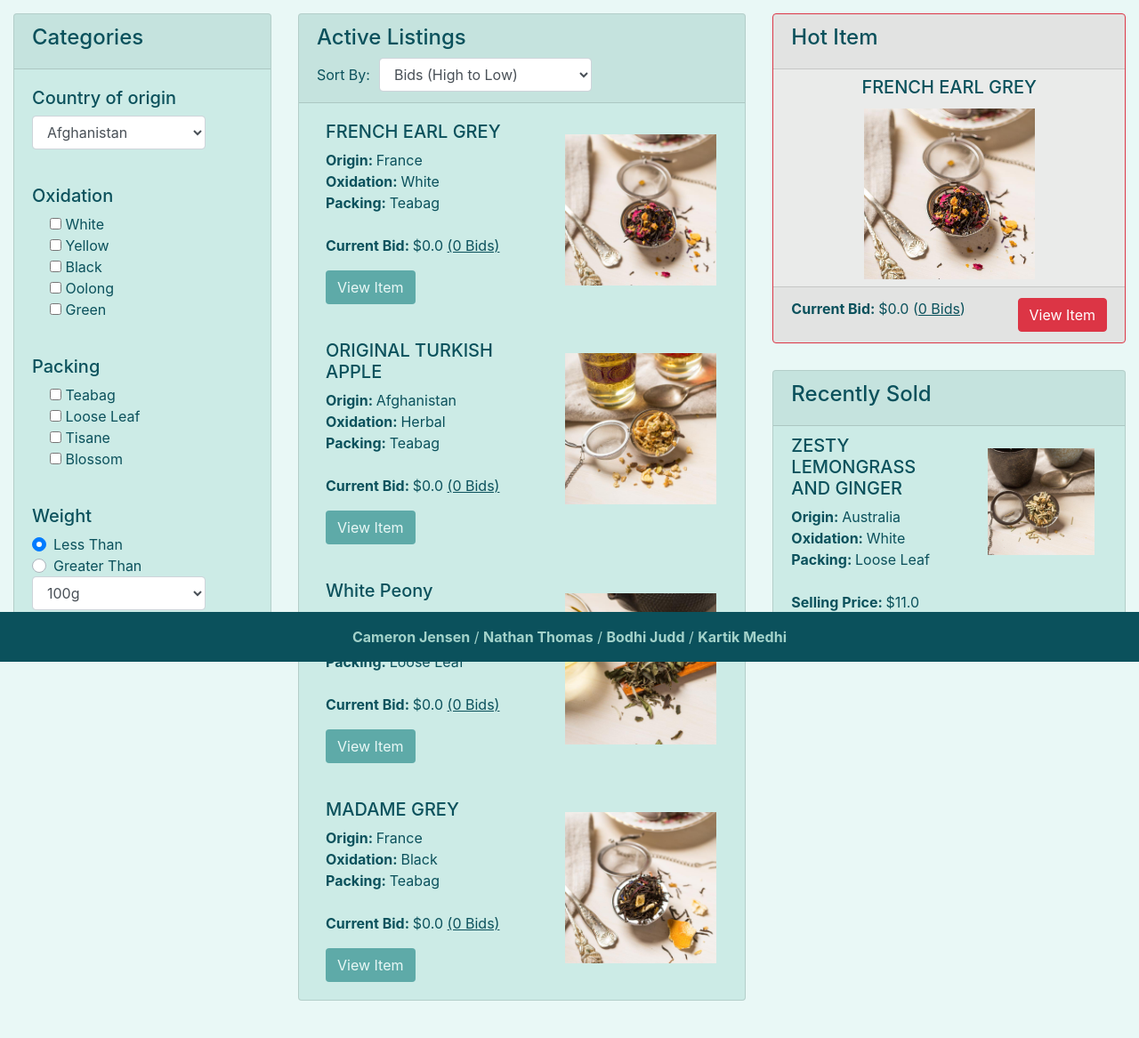
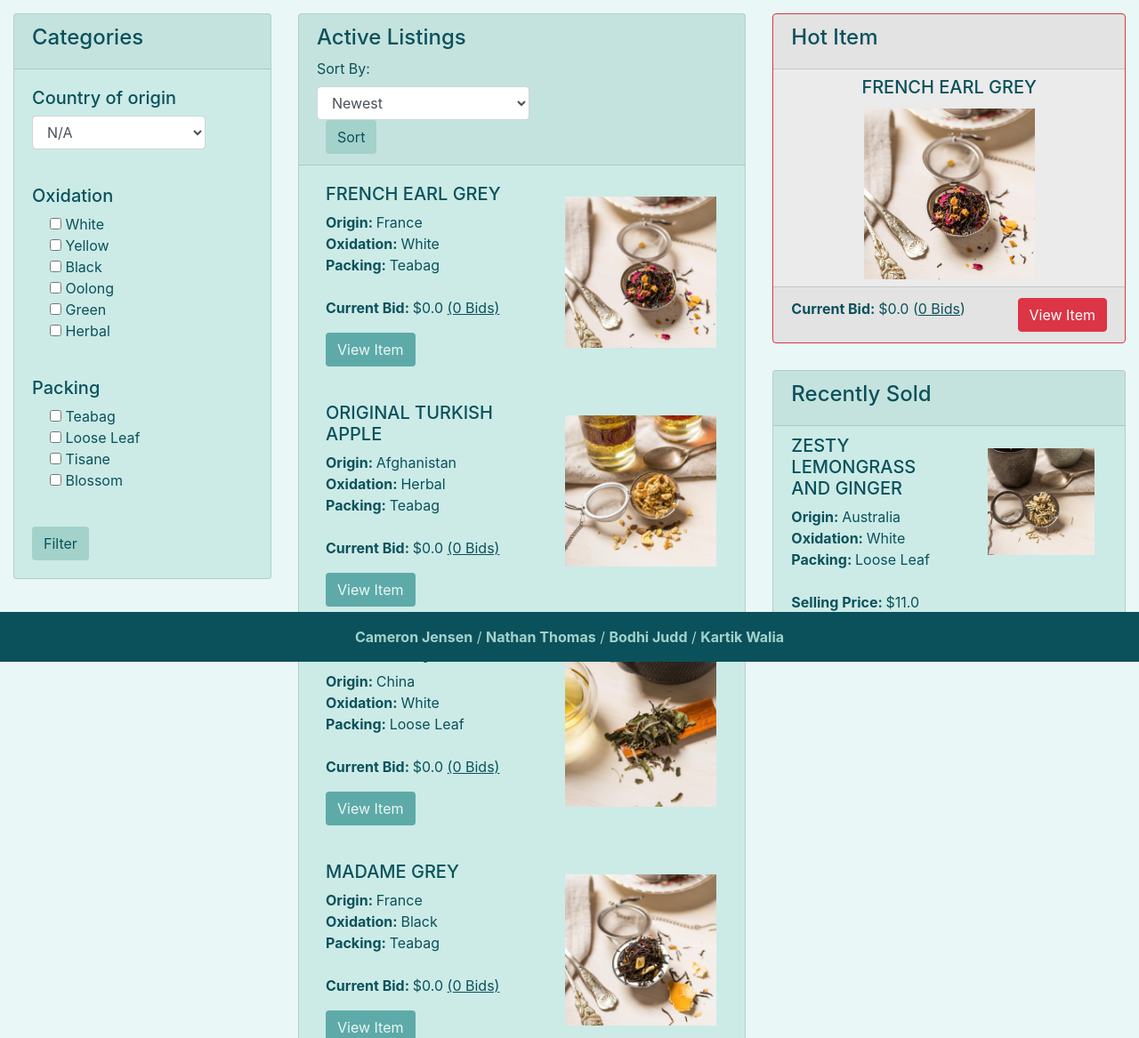
Before and after one commit to BlackIsBlack/teahouse-auctions, a Flask app: page / in a window 1280 px wide. Shown: the part 56-1223 px from the top of the page at 89% size. Run offline with Flask 2, Linux system fonts and the light colour scheme; data comes from the database, SQL or seed files in the repository; both versions use the stored data as it was after the commit; some libraries are stand-ins or nearby versions.

Commit message:
Added index page filtering & sorting. Code commenting

```diff
--- a/auction/templates/base.html
+++ b/auction/templates/base.html
@@ -65,7 +65,7 @@
 
     <div style="height:60px;"></div>
     <footer class="footer" style="bottom: 0px; position:fixed;width: 100%;">
-        <div class="footbar text-center py-3"><b>Cameron Jensen</b> / <b>Nathan Thomas</b> / <b>Bodhi Judd</b> / <b>Kartik Medhi</b>
+        <div class="footbar text-center py-3"><b>Cameron Jensen</b> / <b>Nathan Thomas</b> / <b>Bodhi Judd</b> / <b>Kartik Walia</b>
         </div>
     </footer>
     <!-- Optional JavaScript -->
--- a/auction/templates/index.html
+++ b/auction/templates/index.html
@@ -13,7 +13,8 @@
                                 <div class="card-body">
                                     <h5>Country of origin</h5>
                                     <select id="originInput" name="originInput" class="form-control">
-                                        <option value="Afganistan">Afghanistan</option>
+                                        <option value="null">N/A</option>
+                                        <option value="Afghanistan">Afghanistan</option>
                                         <option value="Albania">Albania</option>
                                         <option value="Algeria">Algeria</option>
                                         <option value="American Samoa">American Samoa</option>
@@ -267,26 +268,29 @@
                             <article class="card-group-item">
                                 <div class="card-body">
                                     <h5>Oxidation</h5>
-
                                     <div class="formCheck">
-                                        <input type="checkbox" id="WhiteFilter">
+                                        <input type="checkbox" name="White" id="WhiteFilter">
                                         <label class="form-check-label" for="WhiteFilter">White</label>
                                     </div>
                                     <div class="formCheck">
-                                        <input type="checkbox" id="YellowFilter">
+                                        <input type="checkbox" name="Yellow" id="YellowFilter">
                                         <label class="form-check-label" for="YellowFilter">Yellow</label>
                                     </div>
                                     <div class="formCheck">
-                                        <input type="checkbox" id="BlackFilter">
+                                        <input type="checkbox" name="Black" id="BlackFilter">
                                         <label class="form-check-label" for="BlackFilter">Black</label>
                                     </div>
                                     <div class="formCheck">
-                                        <input type="checkbox" id="OolongFilter">
+                                        <input type="checkbox" name="Oolong" id="OolongFilter">
                                         <label class="form-check-label" for="OolongFilter">Oolong</label>
                                     </div>
                                     <div class="formCheck">
-                                        <input type="checkbox" id="GreenFilter">
+                                        <input type="checkbox" name="Green" id="GreenFilter">
                                         <label class="form-check-label" for="GreenFilter">Green</label>
+                                    </div>
+                                    <div class="formCheck">
+                                        <input type="checkbox" name="Herbal" id="HerbalFilter">
+                                        <label class="form-check-label" for="HerbalFilter">Herbal</label>
                                     </div>
                                 </div>
                             </article>
@@ -298,52 +302,33 @@
                                     <h5>Packing</h5>
 
                                     <div class="formCheck">
-                                        <input type="checkbox" name="teabagFilter" id="bagFilter">
+                                        <input type="checkbox" name="Teabag" id="bagFilter">
                                         <label class="form-check-label" for="bagFilter">Teabag</label>
                                     </div>
                                     <div class="formCheck">
-                                        <input type="checkbox" name="looseleafFilter" id="looseFilter">
+                                        <input type="checkbox" name="Loose Leaf" id="looseFilter">
                                         <label class="form-check-label" for="looseFilter">Loose Leaf</label>
                                     </div>
                                     <div class="formCheck">
-                                        <input type="checkbox" name="tisaneFilter" id="TisaneFilter">
+                                        <input type="checkbox" name="Tisane" id="TisaneFilter">
                                         <label class="form-check-label" for="TisaneFilter">Tisane</label>
                                     </div>
                                     <div class="formCheck">
-                                        <input type="checkbox" name="teabagFilter" id="BlossomFilter">
+                                        <input type="checkbox" name="Blossom" id="BlossomFilter">
                                         <label class="form-check-label" for="BlossomFilter">Blossom</label>
                                     </div>
                                 </div>
+
                             </article>
-                        </div>
-                        <div class="col-lg-10">
                             <article class="card-group-item">
                                 <div class="card-body">
-                                    <h5>Weight</h5>
-                                    <div class="custom-control custom-radio">
-                                        <input type="radio" id="customRadio1" name="ltFilter" checked class="custom-control-input">
-                                        <label class="custom-control-label" for="customRadio1">Less Than</label>
-                                    </div>
-                                    <div class="custom-control custom-radio">
-                                        <input type="radio" id="customRadio2" name="gtFilter" class="custom-control-input">
-                                        <label class="custom-control-label" for="customRadio2">Greater Than</label>
-                                    </div>
-                                    <select id="weightFilter" name="weightFilter" class="form-control">
-                                        <option>100g</option>
-                                        <option>250g</option>
-                                        <option>500g</option>
-                                        <option>750g</option>
-                                        <option>1kg</option>
-                                        <option>2kg</option>
-                                        <option>3kg</option>
-                                    </select>
-
+                            <input type="submit" class="btn btn-default" value="Filter">
                                 </div>
                             </article>
                         </div>
+
                     </div>
-                    <input type="submit" value="Filter">
-                </form>
+
 
             </div>
             <div style="height: 30px;"></div>
@@ -353,15 +338,16 @@
             <div class="listing card">
                 <div class="card-header">
                     <h4>Active Listings </h4>
-                    <form class="form-inline">
                         <label style="padding-right:10px;" for="sortBy">Sort By:</label>
                         <select style="width: auto" id="sortBy" name="sortBy" class="form-control">
-                            <option value="1">Bids (High to Low)</option>
-                            <option value="2">Bids (Low to High)</option>
-                            <option value="3">Current Bid (High to Low)</option>
-                            <option value="4">Current Bid (Low to High)</option>
-                            <option value="5">New</option>
+                            <option value="1">Newest</option>
+                            <option value="2">Oldest</option>
+                            <option value="3">Total Bids (High to Low)</option>
+                            <option value="4">Total Bids (Low to High)</option>
+                            <option value="5">Current Bid (High to Low)</option>
+                            <option value="6">Current Bid (Low to High)</option>
                         </select>
+                        <input style = "margin-left:10px;" type="submit" class="btn btn-default" value="Sort">
 
                     </form>
                 </div>
--- a/auction/views.py
+++ b/auction/views.py
@@ -1,14 +1,25 @@
 from flask import Blueprint, render_template, request
-from sqlalchemy import desc
+from sqlalchemy import desc, asc
 from .models import auctionListing, Watchlist
 from flask_login import login_required, current_user
+from .submitFields import getURLParams, getSortOrder
 bp = Blueprint('main', __name__)
 
 
 @bp.route('/')
 def index():
-    auctionItems = auctionListing.query.filter_by(bid_status = 1).order_by(desc(auctionListing.start_time))
-    hotItem = auctionItems.filter_by(bid_status = 1).order_by(desc(auctionListing.total_bids)).first()
+    # Gets a list of all auction items that are currently active
+    allActives = auctionListing.query.filter_by(bid_status = 1).order_by(desc(auctionListing.start_time))
+
+    # If there are any URL parameters for filtering, run the getURLParams function to create a new filtering query.
+    if(len(request.args)>0):
+        auctionItems = eval(f"auctionListing.query.filter_by(bid_status = 1){getURLParams(request)}.order_by({getSortOrder(request)})")
+    # If not, use the normal query
+    else:
+        auctionItems = allActives
+    # A hot item is selected by choosing the active item that has the most bids.
+    hotItem = allActives.filter_by(bid_status = 1).order_by(desc(auctionListing.total_bids)).first()
+    # Recently sold grabs the most recent auction with a non zero selling price
     recentlySold = auctionListing.query.filter(auctionListing.current_bid != 0).filter_by(bid_status = 0).order_by(desc(auctionListing.end_time)).first()
 
     return render_template('index.html', items = auctionItems, hotItem = hotItem, recentlySold = recentlySold)
@@ -16,16 +27,21 @@ def index():
 @bp.route('/watchlist')
 @login_required
 def watchlist():
+    # The watchlist DB is queried for all items belonging to the logged in user.
     watchlistItems = Watchlist.query.filter_by(user_id=current_user.id)
 
     watchlistedAuctionItems = []
+    # All the watchlist items are compared againsted the auctionListing db and added to a list to be displayed.
     for item in watchlistItems:
         watchlistedAuctionItems += auctionListing.query.filter_by(id=item.item_id)
+
     return render_template('watchlist.html', items=watchlistedAuctionItems)
 
 @bp.route('/profile')
 @login_required
 def profile():
+    # All of the user's listings (completed, and active) are queried using the bid status field.
     activeUserListings = auctionListing.query.filter_by(user_id = current_user.id, bid_status=1)
     completedUserListings = auctionListing.query.filter_by(user_id = current_user.id, bid_status=0)
+
     return render_template('profile.html', myActiveListings=activeUserListings, myCompletedListings = completedUserListings)
```
Also changed, not shown: auction/submitFields.py (+69 -0 lines), README.md, auction/marketplace.sqlite, auction/static/image/itemImages/7-2_720x.jpg (added).
